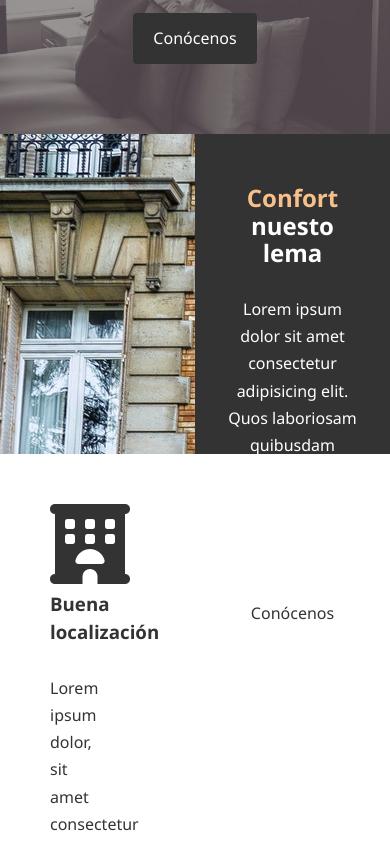
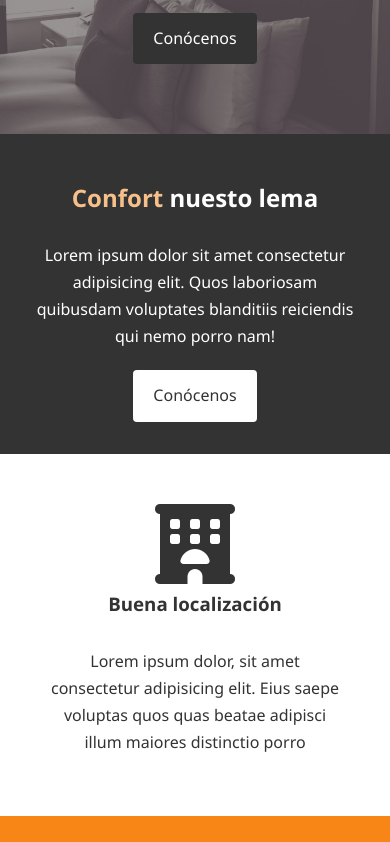
Before and after one commit to muevetef/hotel_transilvania, a plain HTML site: page index.html in a window 390 px wide. Shown: the part 380-1222 px from the top of the page. Drawn offline with Linux system fonts and the light colour scheme.

Commit message:
media queri en link

```diff
--- /dev/null
+++ b/css/mobile.css
@@ -0,0 +1,19 @@
+/* NAVBAR */
+#top-menu{
+
+}
+
+/* Home info */
+#info .info-img{
+    display:none;
+}
+#info .info-content{
+    float: none;
+    width: 100%;
+}
+
+/* About */
+.box{
+    float: none;
+    width: 100%;
+}
--- a/index.html
+++ b/index.html
@@ -18,6 +18,7 @@
       referrerpolicy="no-referrer"
     />
     <link rel="stylesheet" href="./css/style.css" />
+    <link rel="stylesheet" media="screen and (max-width: 768px)" href="./css/mobile.css">
     <title>Hotel Tranasilvania | Biemvenid@s</title>
   </head>
   <body>
```
